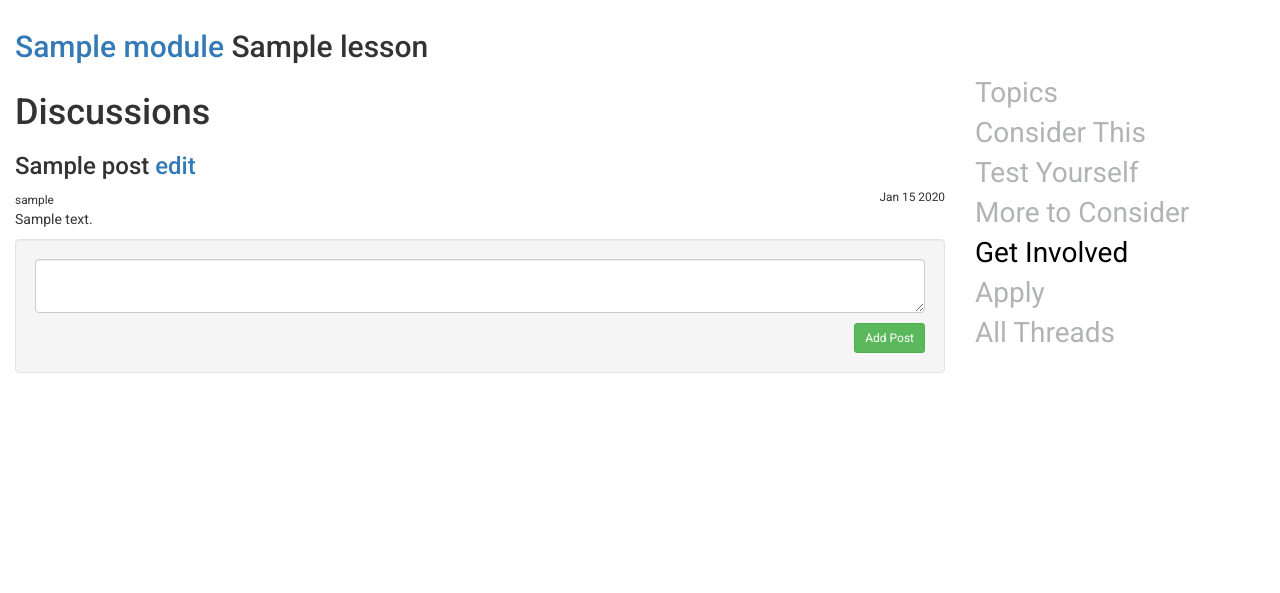
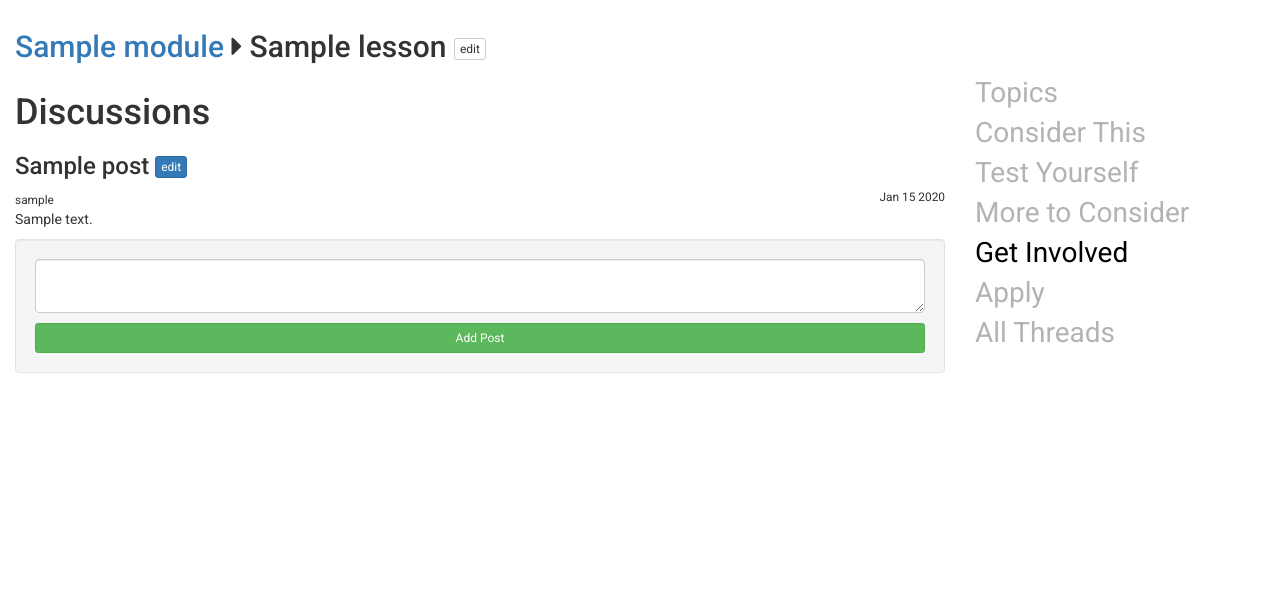
Before and after one commit to richmedina/nflrc-blwl-dev, a Django app: a page that uses templates/discussions.html in a window 1280 px wide. Shown: the part 100-693 px from the top of the page. Run offline with Django 3.2, Linux system fonts and the light colour scheme; a user stored in the database is signed in; tables that the repository leaves empty hold one stand-in row (values such as "Sample post"); some libraries are stand-ins or nearby versions.

Commit message:
gloss and polish

```diff
--- a/templates/discussions.html
+++ b/templates/discussions.html
@@ -7,12 +7,20 @@
 {% block content_container %}
 
 <div class="row">
-	<div class="col-md-12">{% if lesson %}<h2><a href="{{ lesson.module.get_absolute_url }}">{{ lesson.module }}</a> {{ lesson }}</h2>{% endif %}</div>
+	<div class="col-md-12">
+		{% if lesson %}
+			<h2>
+    			<a href="{{ lesson.module.get_absolute_url }}">{{ lesson.module }}</a> <i class="fa fa-caret-right"></i>
+    			{{ lesson }} {% if user.is_staff %}<a href="{% url 'lesson_edit' lesson.slug %}" class="btn btn-default btn-xs">edit</a>{% endif %}
+			</h2>
+		{% endif %}
+	</div>
+
     <div class="col-md-9">
 		<h1>Discussions</h1>
 	<!-- thread header -->
 		<h3>{{ thread.subject }}
-			{% if user.is_staff or user == thread.creator %}<a href="{% url 'edit_post' thread.id %}">edit</a>{% endif %}
+			{% if user.is_staff or user == thread.creator %}<a href="{% url 'edit_post' thread.id %}" class="btn btn-primary btn-xs">edit</a>{% endif %}
 		</h3>
 		<small>{{ thread.creator }}</small>
 		<small style="float: right">{{ thread.modified|date:"M j Y" }}</small>
@@ -25,7 +33,7 @@
 	            {{ postform|crispy }}
 	            <p></p>
 
-	            <div style="text-align: right"><input id="post_submit_btn" type="submit" class="btn btn-success btn-sm" value="Add Post"/></div>
+	            <div style="text-align: right"><input id="post_submit_btn" type="submit" class="btn btn-success btn-sm btn-block" value="Add Post"/></div>
 
 
 	        </form>
@@ -38,15 +46,15 @@
 		    	<dt>
 		    		{{ j.parent_post.subject }}
 		    		<small>{% if user == j.creator %}me{% else %}{{ j.creator }}{% endif %}</small>
-		    		<small style="float: right"> {{ j.modified|date:"M j Y" }} </small>
-		    		{% if user.is_staff or user == j.creator %}<small style="float: right">&nbsp;<a href="{% url 'edit_post' j.id %}">edit</a>&nbsp;</small>{% endif %}
+		    		{% if user.is_staff or user == j.creator %}<small style="float: right">&nbsp;<a href="{% url 'edit_post' j.id %}" class="btn btn-primary btn-xs">edit</a>&nbsp;</small>{% endif %}
+		    		<small class="pull-right"> {{ j.modified|date:"M j Y" }} </small>
 		    	</dt>
 		    	<dd>{{ j.text | safe }}</dd>
 		    	<div style="text-align: right">
 	    			{% if user.is_staff or user == j.creator %}
 		    			<form class="post_delete" method="post" data-reply-target="post_{{j.id}}" action="{% url 'delete_post' %}">{% csrf_token %}
 		    				<input type="hidden" name="post" value="{{ j.id }}"/>
-		    				<input type="submit" class="btn btn-xs btn-danger" value="X"/>
+		    				<input type="submit" class="btn btn-xs btn-yield" title="Delete this post?" value="remove"/>
 		    			</form>
 	    			{% endif %}
 		    	</div>
```
Also changed, not shown: quiz/templates/question.html (+7 -1 lines), quiz/templates/result.html (+6 -1 lines), templates/index.html (+4 -4 lines), templates/lesson.html (+3 -4 lines), templates/module.html (+10 -4 lines).
